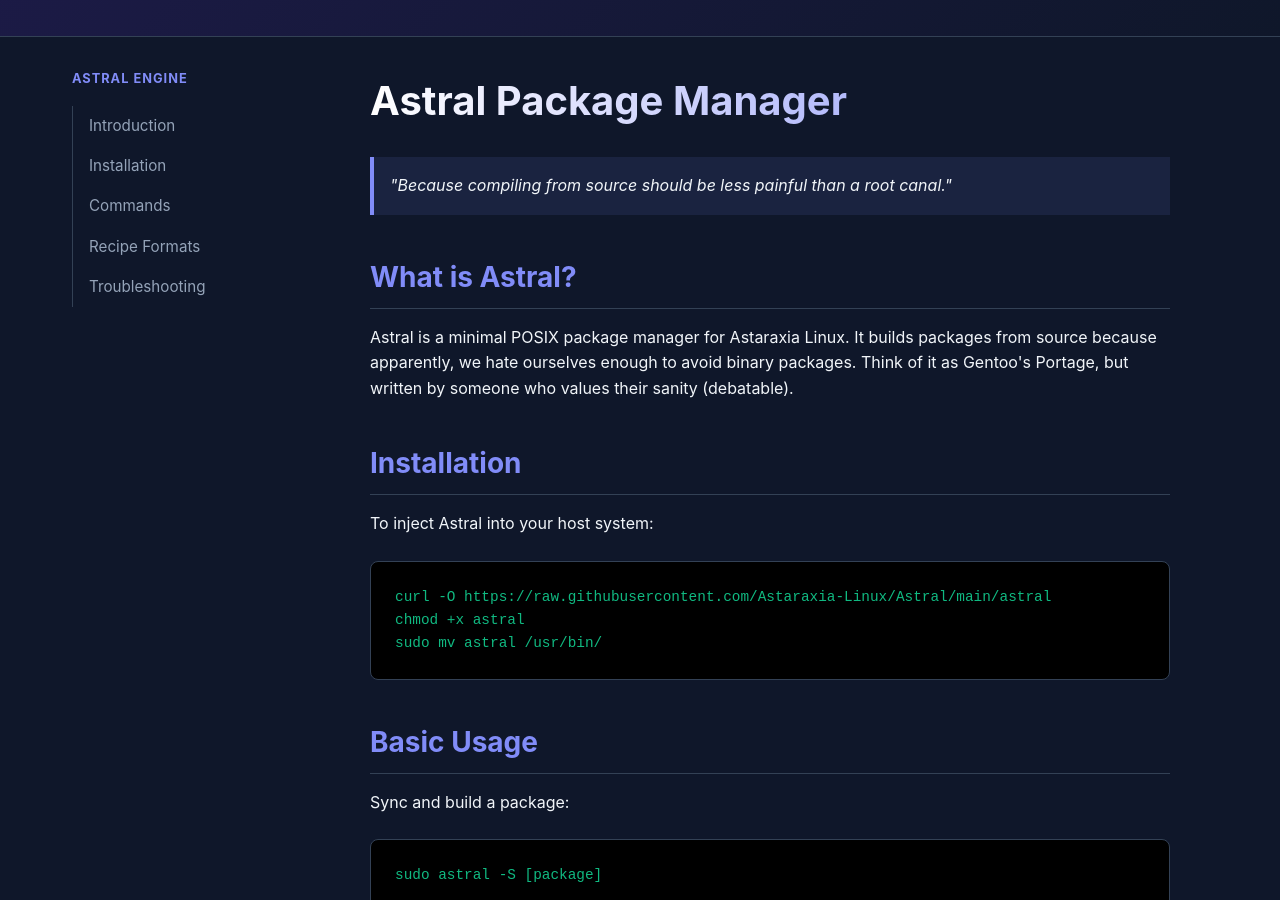
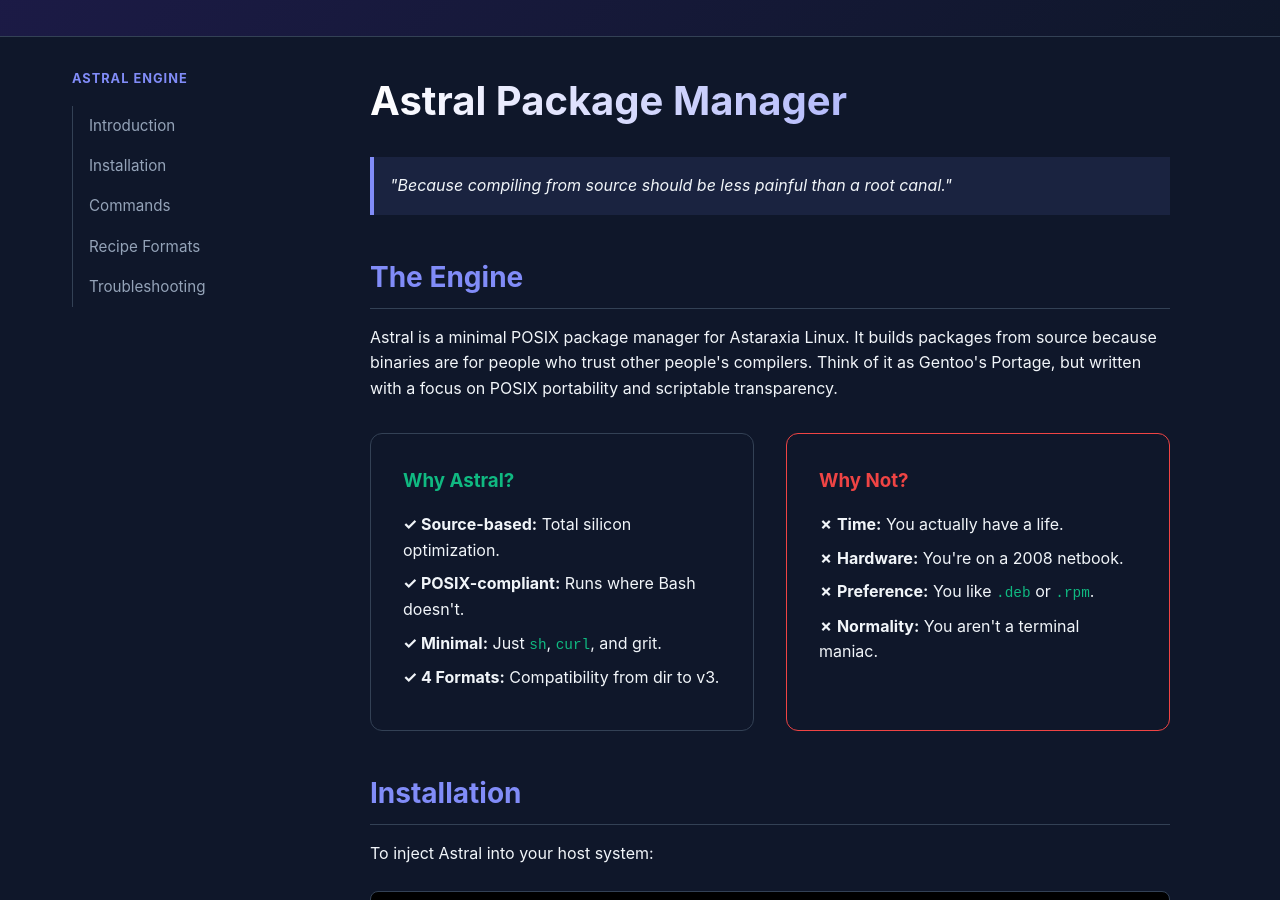
Before and after one commit to Astaraxia-Linux/astaraxia-linux.github.io, a Jekyll site: the page built from docus/astral.html, in a window 1280 px wide and 900 px high, scrolled down 263 px. Built offline with Jekyll 4.4.1, drawn with Linux system fonts in a browser that asks for light colours.

Commit message:
Update astral.html

```diff
--- a/docus/astral.html
+++ b/docus/astral.html
@@ -20,8 +20,29 @@ sidebar_content: |
         "Because compiling from source should be less painful than a root canal."
     </p>
 
-    <h2>What is Astral?</h2>
-    <p>Astral is a minimal POSIX package manager for Astaraxia Linux. It builds packages from source because apparently, we hate ourselves enough to avoid binary packages. Think of it as Gentoo's Portage, but written by someone who values their sanity (debatable).</p>
+    <h2>The Engine</h2>
+    <p>Astral is a minimal POSIX package manager for Astaraxia Linux. It builds packages from source because binaries are for people who trust other people's compilers. Think of it as Gentoo's Portage, but written with a focus on POSIX portability and scriptable transparency.</p>
+
+    <div class="card-grid">
+        <div class="card">
+            <h3 style="color: var(--accent);">Why Astral?</h3>
+            <ul style="list-style: none; padding: 0; margin-top: 1rem;">
+                <li style="margin-bottom: 0.5rem;"><strong>✓ Source-based:</strong> Total silicon optimization.</li>
+                <li style="margin-bottom: 0.5rem;"><strong>✓ POSIX-compliant:</strong> Runs where Bash doesn't.</li>
+                <li style="margin-bottom: 0.5rem;"><strong>✓ Minimal:</strong> Just <code>sh</code>, <code>curl</code>, and grit.</li>
+                <li style="margin-bottom: 0.5rem;"><strong>✓ 4 Formats:</strong> Compatibility from dir to v3.</li>
+            </ul>
+        </div>
+        <div class="card" style="border-color: #ef4444;">
+            <h3 style="color: #ef4444;">Why Not?</h3>
+            <ul style="list-style: none; padding: 0; margin-top: 1rem;">
+                <li style="margin-bottom: 0.5rem;"><strong>✗ Time:</strong> You actually have a life.</li>
+                <li style="margin-bottom: 0.5rem;"><strong>✗ Hardware:</strong> You're on a 2008 netbook.</li>
+                <li style="margin-bottom: 0.5rem;"><strong>✗ Preference:</strong> You like <code>.deb</code> or <code>.rpm</code>.</li>
+                <li style="margin-bottom: 0.5rem;"><strong>✗ Normality:</strong> You aren't a terminal maniac.</li>
+            </ul>
+        </div>
+    </div>
 </section>
 
 <section id="installation">
```
